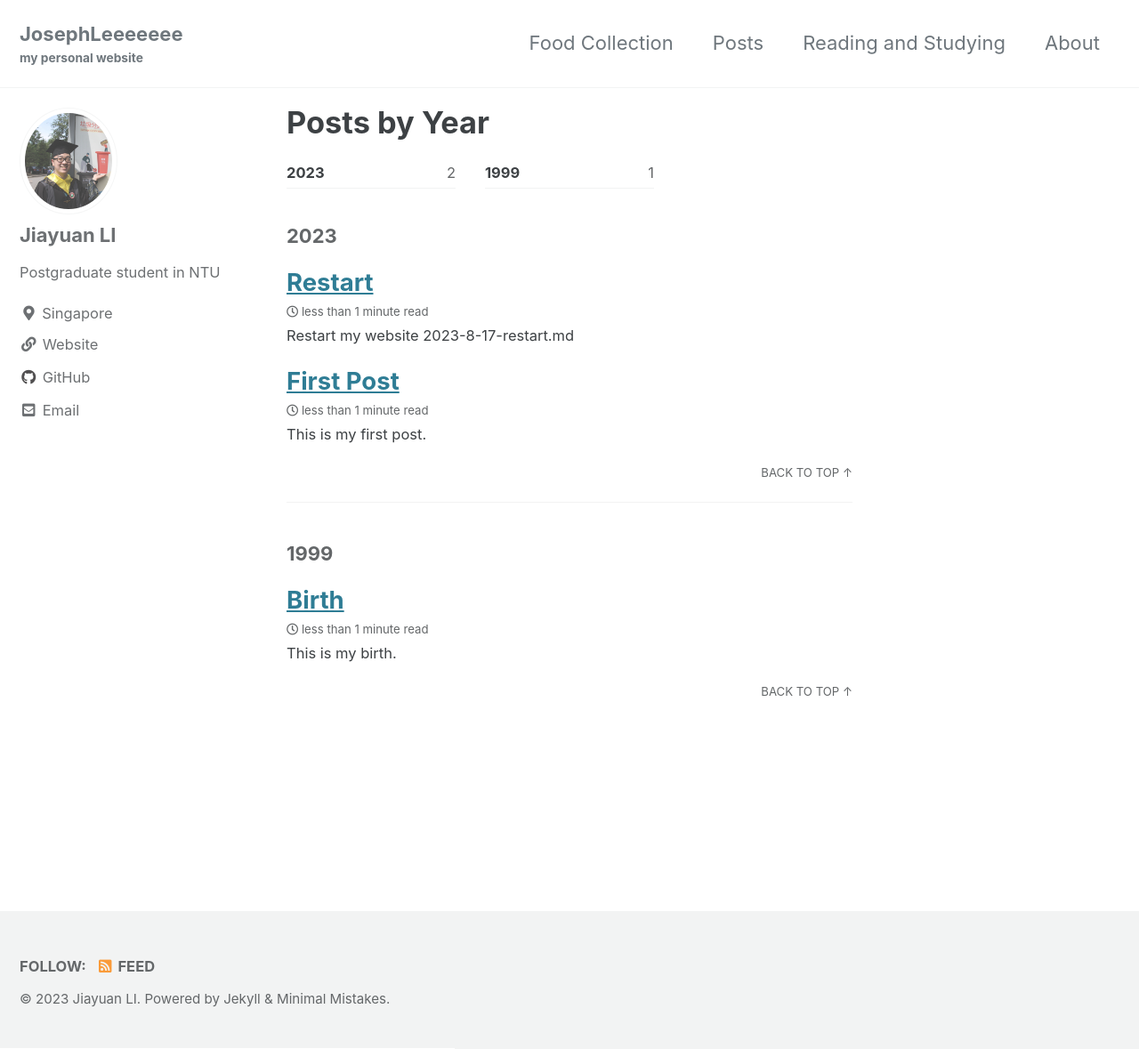
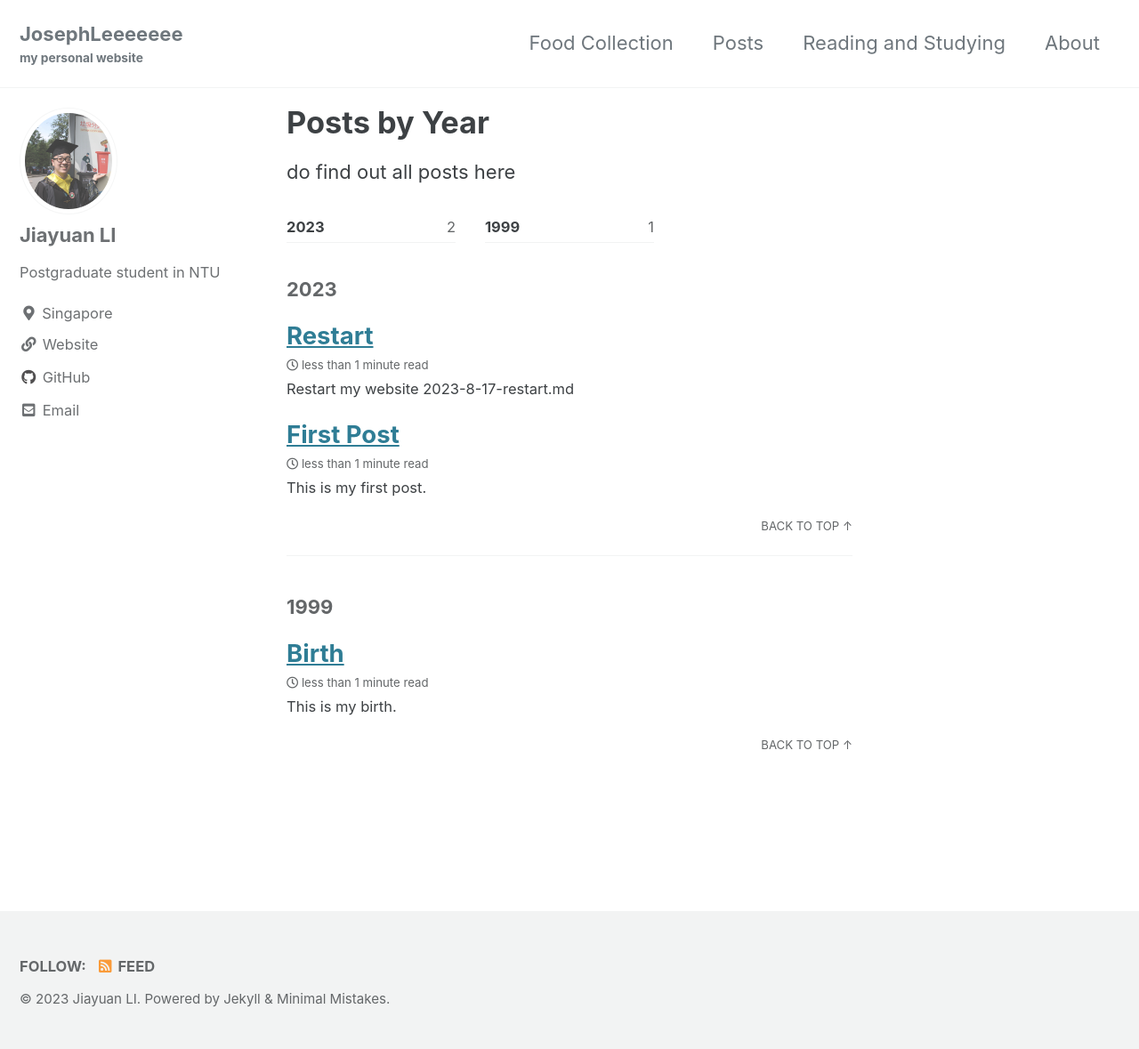
Before and after one commit to JosephLeeeeeee/Personal_Website, a Jekyll site: the page built from _pages/year-archive.md, in a window 1280 px wide and 1179 px high. Shown: the whole window at 89% size. Built offline with Jekyll 4.4.1, drawn with Linux system fonts in a browser that asks for light colours; cached includes are drawn as plain includes.

Commit message:
Minor change

```diff
--- a/_pages/year-archive.md
+++ b/_pages/year-archive.md
@@ -4,3 +4,4 @@ permalink: /posts/
 layout: posts
 author_profile: true
 ---
+do find out all posts here
```
